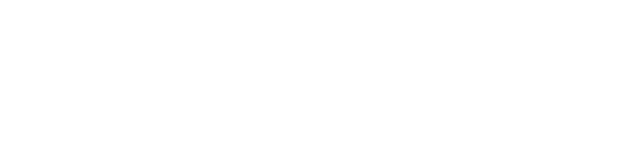
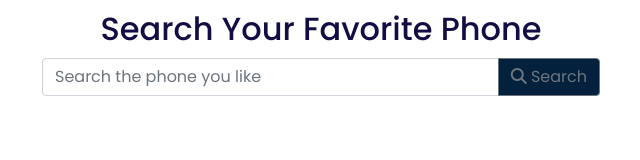
Before and after one commit to iamdilipsarker/p-hero-assignment-6, a plain HTML site: page index.html in a window 1280 px wide. Shown: the whole page, without its empty margins (319-959 px from the left). Drawn offline with nearby package versions, Linux system fonts and the light colour scheme.

Commit message:
search box and header added

```diff
--- a/css/style.css
+++ b/css/style.css
@@ -1,2 +1,26 @@
-/* fonts */
+/*-----------------------------*\
+ fonts
+\*-----------------------------*/
 @import url('https://fonts.googleapis.com/css2?family=Poppins:wght@400;500;600;700&display=swap');
+
+/*-----------------------------*\
+  common styles and utilities
+\*-----------------------------*/
+*{
+    margin:0;
+    padding:0;
+}
+
+body{
+    background-color: #FFFFFF;
+    font-family: 'Poppins', sans-serif;
+    overflow-x: hidden;
+    width:100%;
+}
+.header-text{
+    color:#120E43;
+    margin: 10px;
+}
+.search-button{
+    background-color: #03203C;
+}
--- a/index.html
+++ b/index.html
@@ -5,10 +5,38 @@
     <meta http-equiv="X-UA-Compatible" content="IE=edge">
     <meta name="viewport" content="width=device-width, initial-scale=1.0">
     <title>Phone Finder</title>
-    <!-- favicon link -->
+     <!-- favicon link -->
     <link rel="icon" type="image/x-icon" href="/images/favicon.ico">
+     <!-- font awesome link -->
+     <script src="https://kit.fontawesome.com/3e980793ce.js" crossorigin="anonymous"></script>
+     <!-- bootstrap css link -->
+    <link href="https://cdn.jsdelivr.net/npm/bootstrap@5.1.3/dist/css/bootstrap.min.css" rel="stylesheet" integrity="sha384-1BmE4kWBq78iYhFldvKuhfTAU6auU8tT94WrHftjDbrCEXSU1oBoqyl2QvZ6jIW3" crossorigin="anonymous">
+     <!--vanilla stylesheet/css link -->
+    <link rel="stylesheet" href="css/style.css">
 
-<body>
+<body class="container">
+    <header class="header-text" >
+        <h2 class="text-center">Search Your Favorite Phone</h2>
+    </header>
+    <main>
+     <!-- phone  search area -->
+    <div class="input-group mb-3 w-50 mx-auto">
+        <input id="search-field" type="text" class="form-control" placeholder="Search the phone you like" aria-label="Recipient's username" aria-describedby="button-addon2">
+        <button  onclick="searchPhone()" class="btn btn-outline-secondary search-button" type="button" id="button-search"><i class="fas fa-search"></i> Search</button>
+    </div>
+    <!-- single phone details -->
+    <div id="meal-details" class="w-50 mx-auto mb-3">
 
+
+    </div>
+    <!-- phone search result -->
+    <div id="search-result" class="row row-cols-1 row-cols-md-3 g-4">
+
+    </div>
+    </main>
+     <!-- bootstrap script -->
+    <script src="https://cdn.jsdelivr.net/npm/bootstrap@5.1.3/dist/js/bootstrap.bundle.min.js" integrity="sha384-ka7Sk0Gln4gmtz2MlQnikT1wXgYsOg+OMhuP+IlRH9sENBO0LRn5q+8nbTov4+1p" crossorigin="anonymous"></script>
+    <!-- added javascript link    -->
+    <script src="js/app.js"></script>
 </body>
 </html>
```
Also changed, not shown: js/app.js (added).
